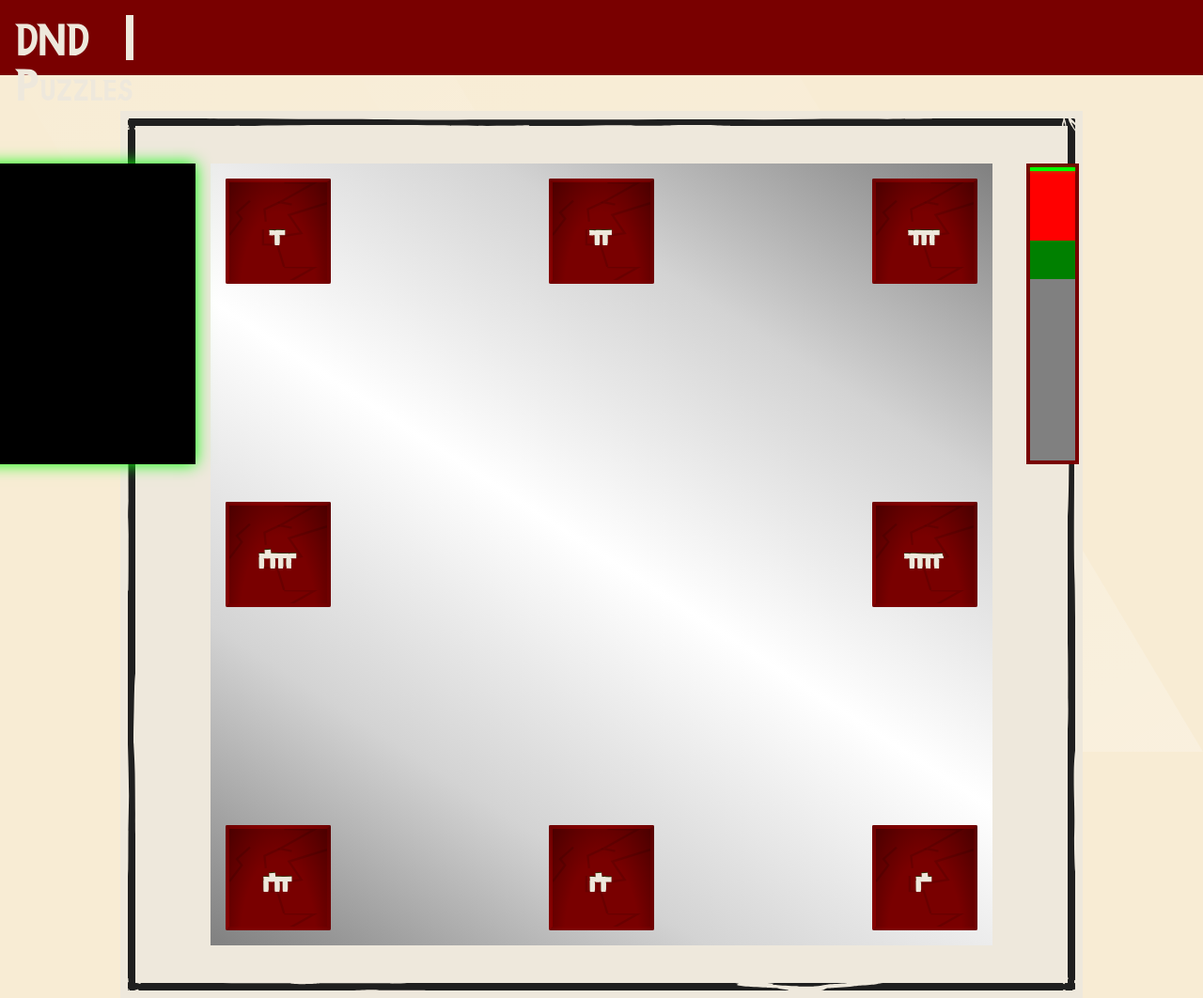
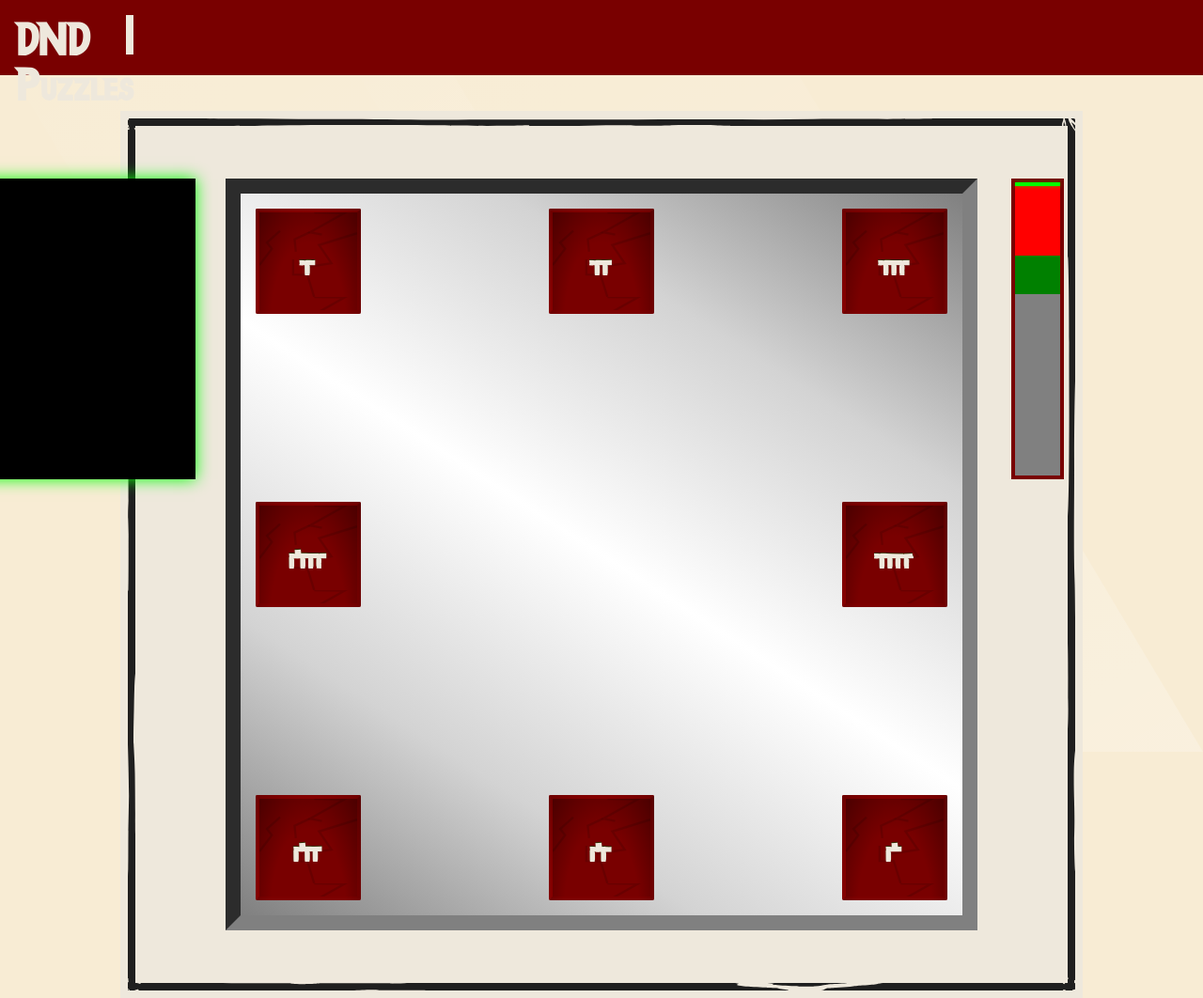
Before and after one commit to sambaynham/dnd-puzzles, a Symfony app: template templates/puzzles/hammer.html.twig in a window 1280 px wide. Shown: the whole page at 94% size. Run offline with Twig, Linux system fonts and the light colour scheme; the template is opened without the code that fills it, so the values that code supplies are empty; style sheets or scripts are compiled from the project's sources; some libraries are stand-ins or nearby versions.

Commit message:
Various style tweaks

```diff
--- a/resources/sass/app.scss
+++ b/resources/sass/app.scss
@@ -7,6 +7,7 @@
 
 @use "layout/grid.scss";
 @use "elements/header.scss";
+@use "elements/links.scss";
 
 @use "widgets/buttons";
 @use "widgets/dropCaps";
--- /dev/null
+++ b/resources/sass/elements/links.scss
@@ -0,0 +1,22 @@
+@use '../base/palette';
+a {
+    color: palette.$crimson;
+    font-weight: bold;
+    text-decoration: none;
+    transition: all 200ms ease-in-out;
+    transition-property: color, border-color;
+    border-bottom: 0.125em solid transparent;
+    display: inline-block;
+    width: auto;
+
+
+    &:visited {
+        color: palette.$wyrdPurple;
+        border-bottom-color: palette.$wyrdPurple;
+    }
+
+    &:hover {
+        color: saturate(palette.$crimson, 20);
+        border-bottom-color: saturate(palette.$crimson, 20);
+    }
+}
--- a/resources/sass/puzzles/hammer.scss
+++ b/resources/sass/puzzles/hammer.scss
@@ -11,6 +11,7 @@ hammer-puzzle {
     margin: 0 auto;
     position: relative;
     font-family: 'DethekStone', sans-serif;
+    border: 2rem groove gray;
 
 
 
@@ -154,8 +155,8 @@ hammer-puzzle {
 
     .hammer-ops {
         position: absolute;
-        top: -1rem;
-        left: -32rem;
+        top: -2rem;
+        left: -34rem;
         width: 30rem;
 
         hammer-output {
@@ -173,12 +174,10 @@ hammer-puzzle {
         }
     }
 
-
-
     .hammer-power-wrapper {
         position: absolute;
-        top: 7.25rem;
-        right: -15rem;
+        top: 6.25rem;
+        right: -16rem;
         display: block;
         background: linear-gradient(90deg, gray 62%, green 60.5%, green 75%, red 75.1%);
         height: 3.5rem;
@@ -186,6 +185,7 @@ hammer-puzzle {
         z-index: 999;
         border: 0.25rem solid palette.$crimson;
         transform: rotate(-90deg);
+
 
         hammer-power {
             display: block;
--- a/resources/typescript/components/hammer/HammerPuzzle.ts
+++ b/resources/typescript/components/hammer/HammerPuzzle.ts
@@ -68,7 +68,7 @@ export default class HammerPuzzle extends HTMLDivElement {
                 total+= rollTotal;
                 rollString = `${rollString}${rollTotal},`
             })
-            let message = `A scintillating beam of light strikes ${e.detail?.target}, dealing ${total} damage to everything within it. (${rollString})`;
+            let message = `A searing beam of light strikes ${e.detail?.target}, dealing ${total} damage to everything within it. (${rollString})`;
             this.querySelectorAll('hammer-firing-button').forEach((button: Element)=> {
                 if (button instanceof HammerFiringButton) {
                     button.setAttribute('disabled', 'true');
--- a/templates/puzzles/index.html.twig
+++ b/templates/puzzles/index.html.twig
@@ -7,7 +7,7 @@
                 <div class="col panel">
                     <h2>Available Puzzles</h2>
                     {% for puzzle in puzzles %}
-                        <a class="btn" href="{{ path(puzzle.route) }}">{{ puzzle.label }}</a>
+                        <a  href="{{ path(puzzle.route) }}">{{ puzzle.label }}</a>
                     {% endfor %}
                 </div>
                 <div class="col">
```
